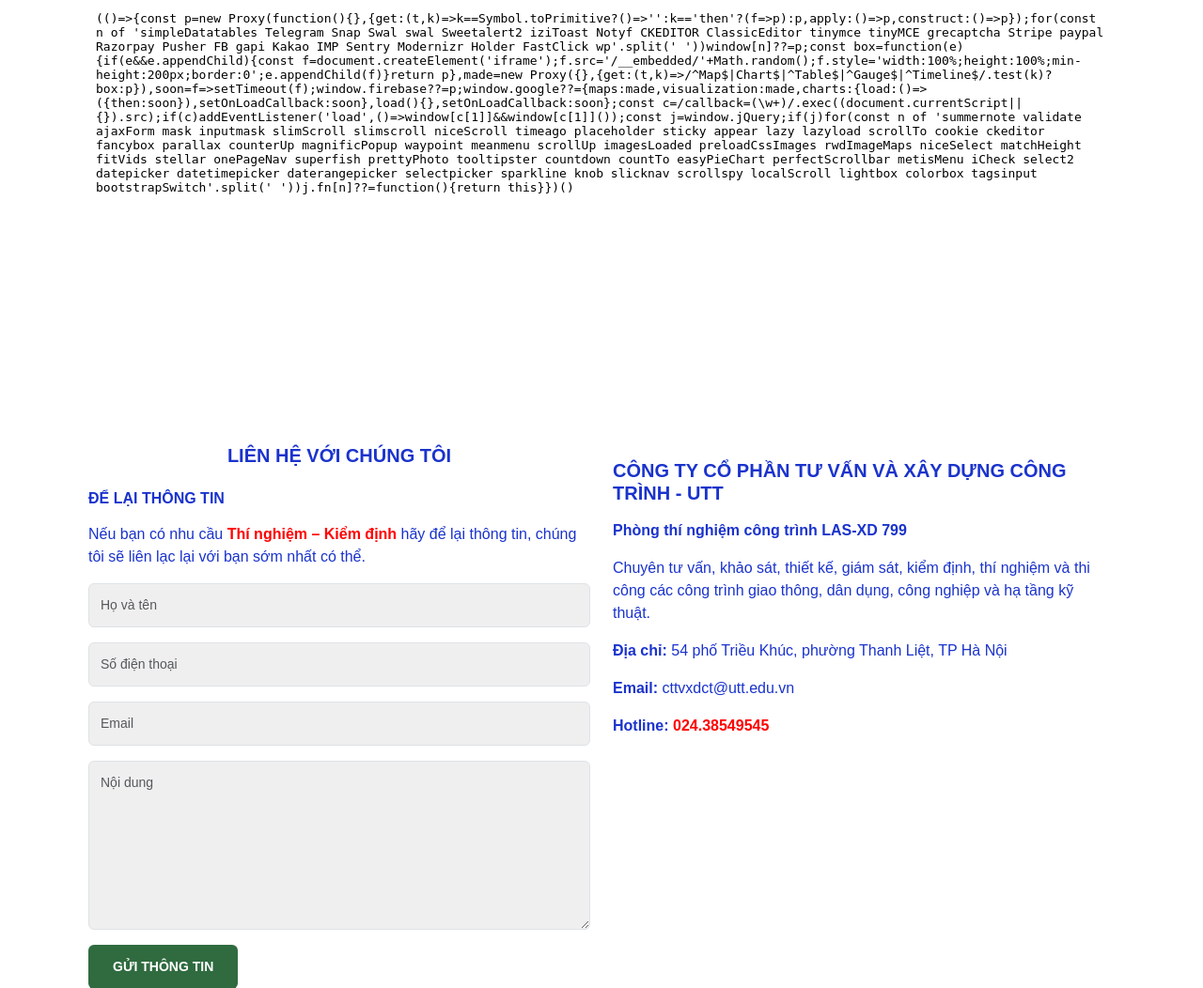
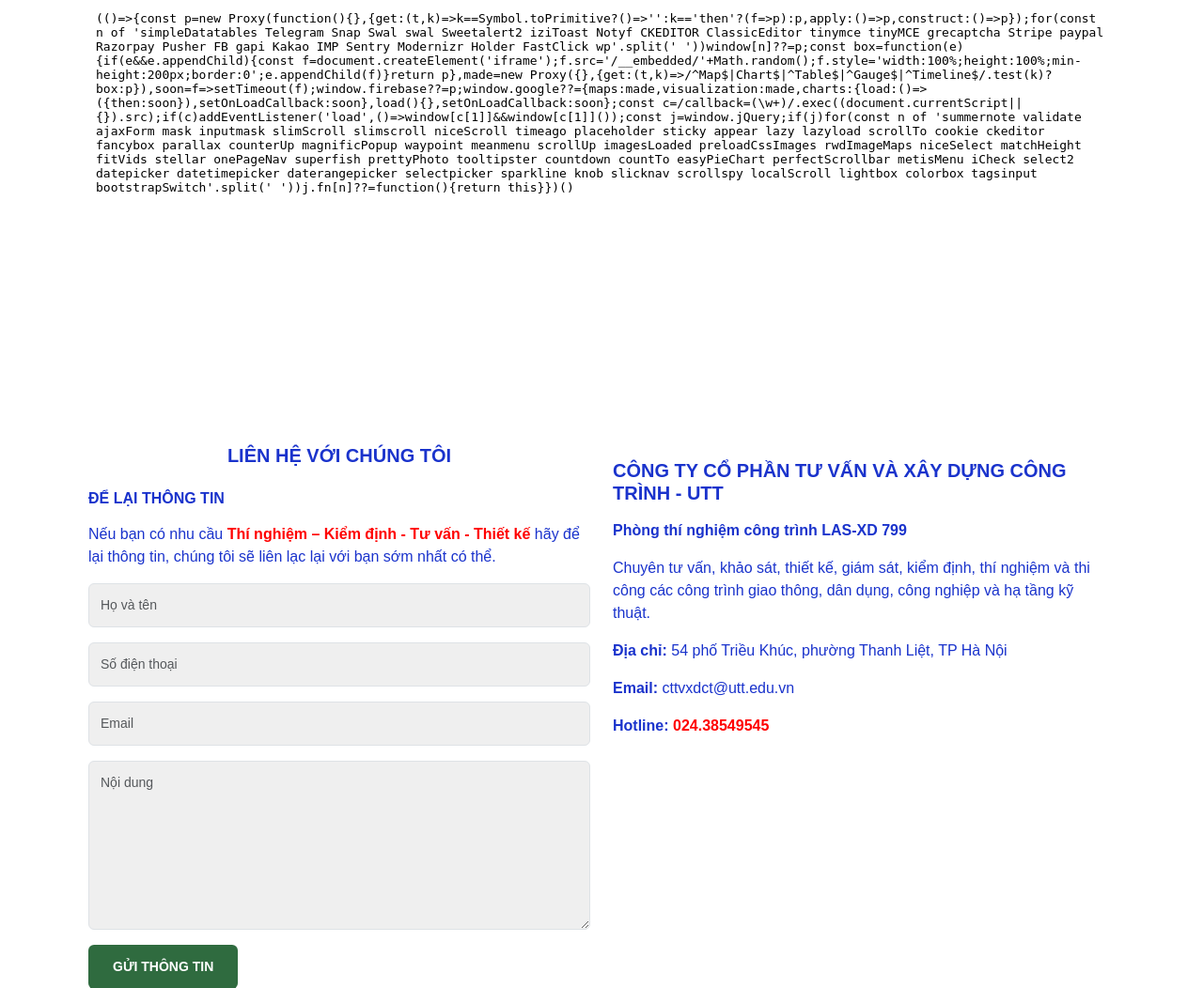
Before and after one commit to nguyentrungnuce89/utt, a Django app: page /lien-he/ in a window 1280 px wide. Shown: the part 194-1246 px from the top of the page at 94% size. Run offline with Django 5.2, Linux system fonts and the light colour scheme; some libraries are stand-ins or nearby versions.

Commit message:
contact content mod

```diff
--- a/main/templates/contact.html
+++ b/main/templates/contact.html
@@ -86,7 +86,7 @@ textarea.form-control{
             <h6 class="contact-title mb-3">ĐỂ LẠI THÔNG TIN</h6>
 
             <p class="contact-desc">
-            Nếu bạn có nhu cầu <span>Thí nghiệm – Kiểm định</span> hãy để lại thông tin, chúng tôi sẽ liên lạc lại với bạn sớm nhất có thể.
+            Nếu bạn có nhu cầu <span>Thí nghiệm – Kiểm định - Tư vấn - Thiết kế</span> hãy để lại thông tin, chúng tôi sẽ liên lạc lại với bạn sớm nhất có thể.
             </p>
 
             <form method="POST" id="contactForm">
```
